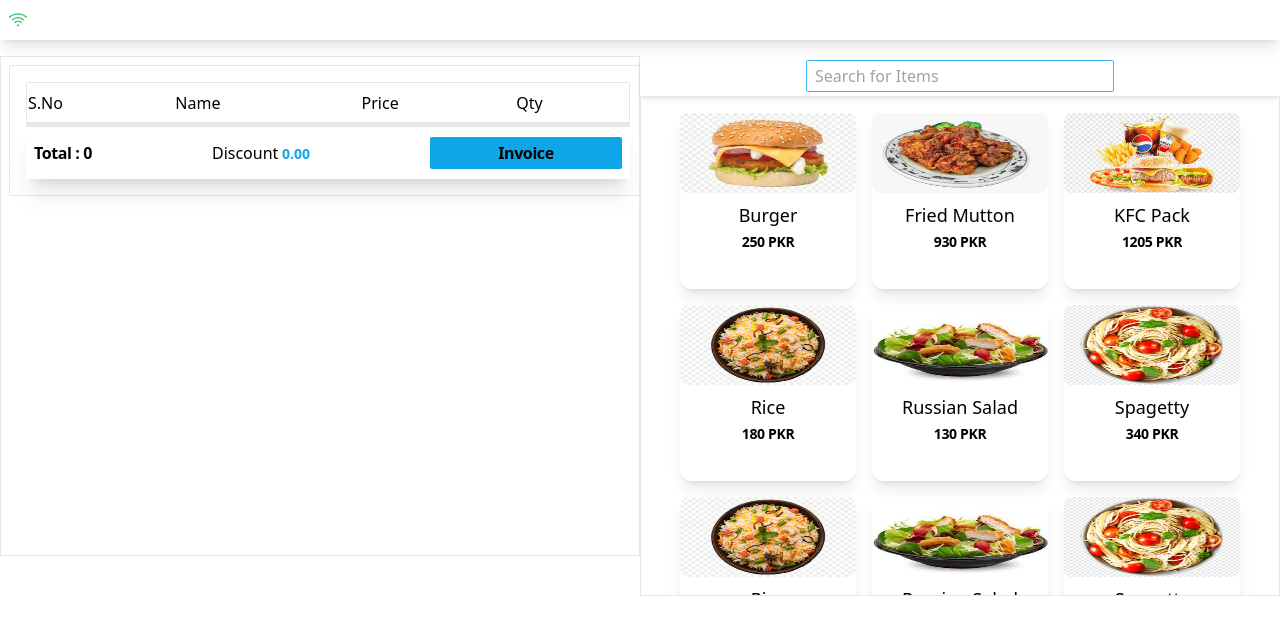
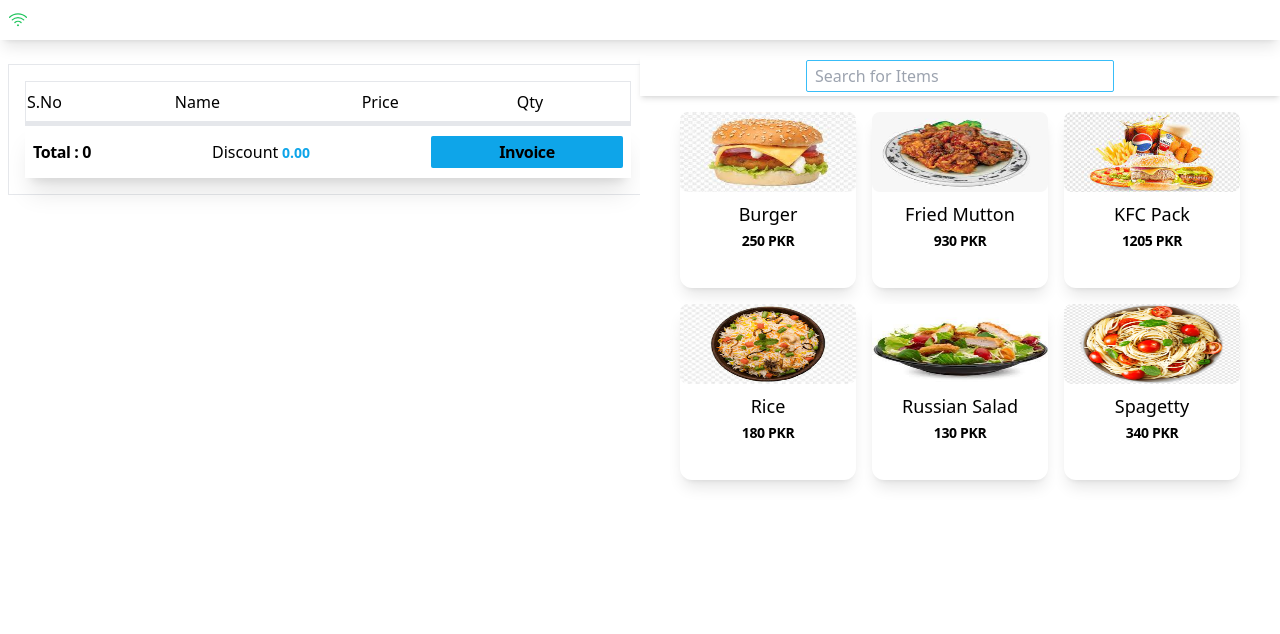
Before and after one commit to aziz-codes/aljazira-pos, a React (Create React App) app: page / in a window 1280 px wide. Shown: the top 634 px of the page. Built offline with nearby package versions, Linux system fonts and the light colour scheme.

Commit message:
code refactor

```diff
--- a/src/App.js
+++ b/src/App.js
@@ -31,7 +31,7 @@ const App = () => {
       <Navbar />
 
       <div className="flex flex-col md:flex-row  mt-14 w-full">
-        <div className="md:w-1/2 w-full max-h-screen overflow-y-auto scrollbar border">
+        <div className="md:w-1/2 w-full max-h-screen overflow-y-auto scrollbar">
           <Table />
         </div>
 
@@ -48,7 +48,7 @@ const App = () => {
           </div>
           <div
             className="flex flex-wrap overflow-auto
-         border gap-4 justify-center pt-2 scrollbar h-full"
+          gap-4 justify-center pt-2 scrollbar h-full"
           >
             <Items products={products} handleClickItem={handleClickItem} />
           </div>
--- a/src/components/Items.jsx
+++ b/src/components/Items.jsx
@@ -14,7 +14,7 @@ const Items = ({ products, handleClickItem }) => {
           >
             <img
               src={item.image}
-              className="md:h-28 h-24 max-h-20 rounded-lg bg-white"
+              className="md:h-28 h-24 max-h-20 rounded-lg "
               alt={item.name}
             />
             <div className="text-center pt-2">
--- a/src/components/Navbar.jsx
+++ b/src/components/Navbar.jsx
@@ -2,7 +2,6 @@ import React, { useState, useEffect } from "react";
 import { WifiIcon } from "@heroicons/react/24/outline";
 const Navbar = () => {
   const [isOnline, setOnline] = useState(navigator.onLine);
-
   useEffect(() => {
     window.addEventListener("online", () => {
       setOnline(true);
--- a/src/data/dummy.js
+++ b/src/data/dummy.js
@@ -42,76 +42,4 @@ export const items = [
     price: 340,
     quantity: 1,
   },
-  {
-    name: "Rice",
-    image: rice,
-    price: 180,
-    quantity: 1,
-  },
-  {
-    name: "Russian Salad",
-    image: salad,
-    price: 130,
-    quantity: 1,
-  },
-  {
-    name: "Spagetty",
-    image: spagetty,
-    price: 340,
-    quantity: 1,
-  },
-  {
-    name: "Rice",
-    image: rice,
-    price: 180,
-    quantity: 1,
-  },
-  {
-    name: "Russian Salad",
-    image: salad,
-    price: 130,
-    quantity: 1,
-  },
-  {
-    name: "Spagetty",
-    image: spagetty,
-    price: 340,
-    quantity: 1,
-  },
-  {
-    name: "Rice",
-    image: rice,
-    price: 180,
-    quantity: 1,
-  },
-  {
-    name: "Russian Salad",
-    image: salad,
-    price: 130,
-    quantity: 1,
-  },
-  {
-    name: "Spagetty",
-    image: spagetty,
-    price: 340,
-    quantity: 1,
-  },
-  {
-    name: "Rice",
-    image: rice,
-    price: 180,
-    quantity: 1,
-  },
-  {
-    name: "Russian Salad",
-    image: salad,
-    price: 130,
-    quantity: 1,
-  },
-  {
-    name: "Spagetty",
-    image: spagetty,
-    price: 340,
-    quantity: 1,
-  },
 ];
```
